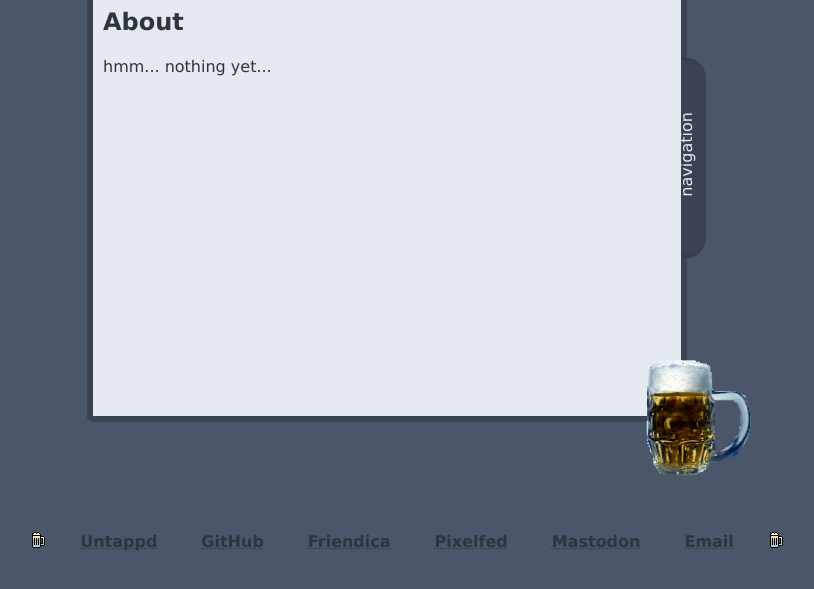
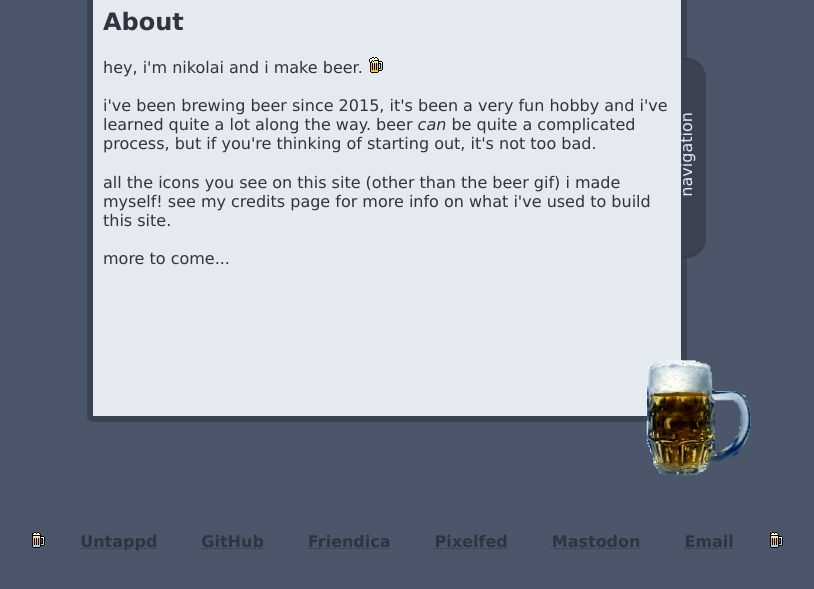
Before and after one commit to nikolaioak/nikolaioak.github.io, a plain HTML site: page about.html in a window 1280 px wide. Shown: the part 157-746 px from the top of the page, without its empty margins (253-1067 px from the left). Drawn offline with Linux system fonts and the light colour scheme; a web font is replaced by a local one.

Commit message:
add minimal about

```diff
--- a/about.html
+++ b/about.html
@@ -16,7 +16,14 @@
         <div class="box">
             <div class="innerbox">
                 <h2>About</h2>
-                <p>hmm... nothing yet...</p>
+                <p>hey, i'm nikolai and i make beer.  <img src="./img/nikolaimakesbeer-favicon.ico"><br/><br/>
+                    i've been brewing beer since 2015, it's been a very fun hobby and i've learned quite a lot along the way.
+                    beer <i>can</i> be quite a complicated process, but if you're thinking of starting out, it's not too bad.
+                    <br/><br/>
+                    all the icons you see on this site (other than the beer gif) i made myself! see my credits page for more info on what i've used to build this site.
+                    <br/><br/>
+                    more to come...
+                </p>
             </div>
             <!--can use either right corner or left corner.-->
             <img src="./img/beerisdrank.gif" class="rightcorner">
```
